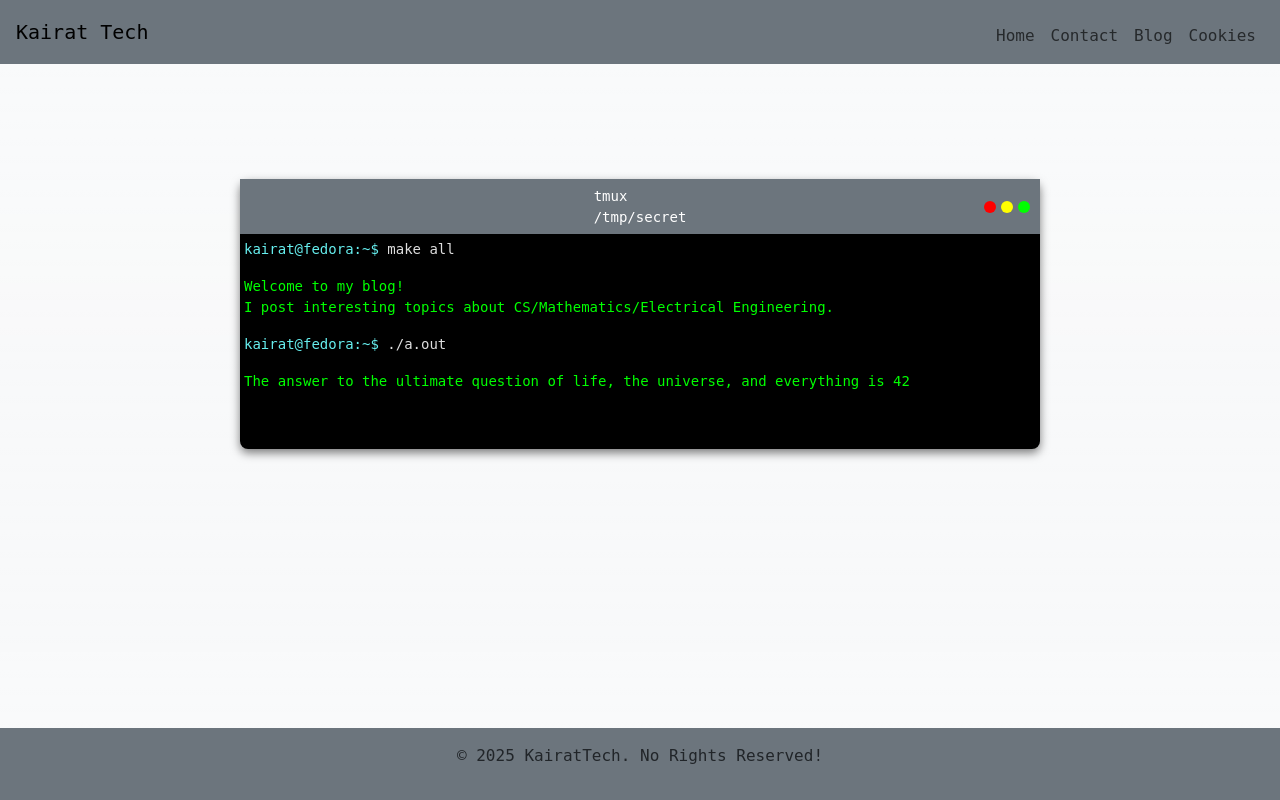
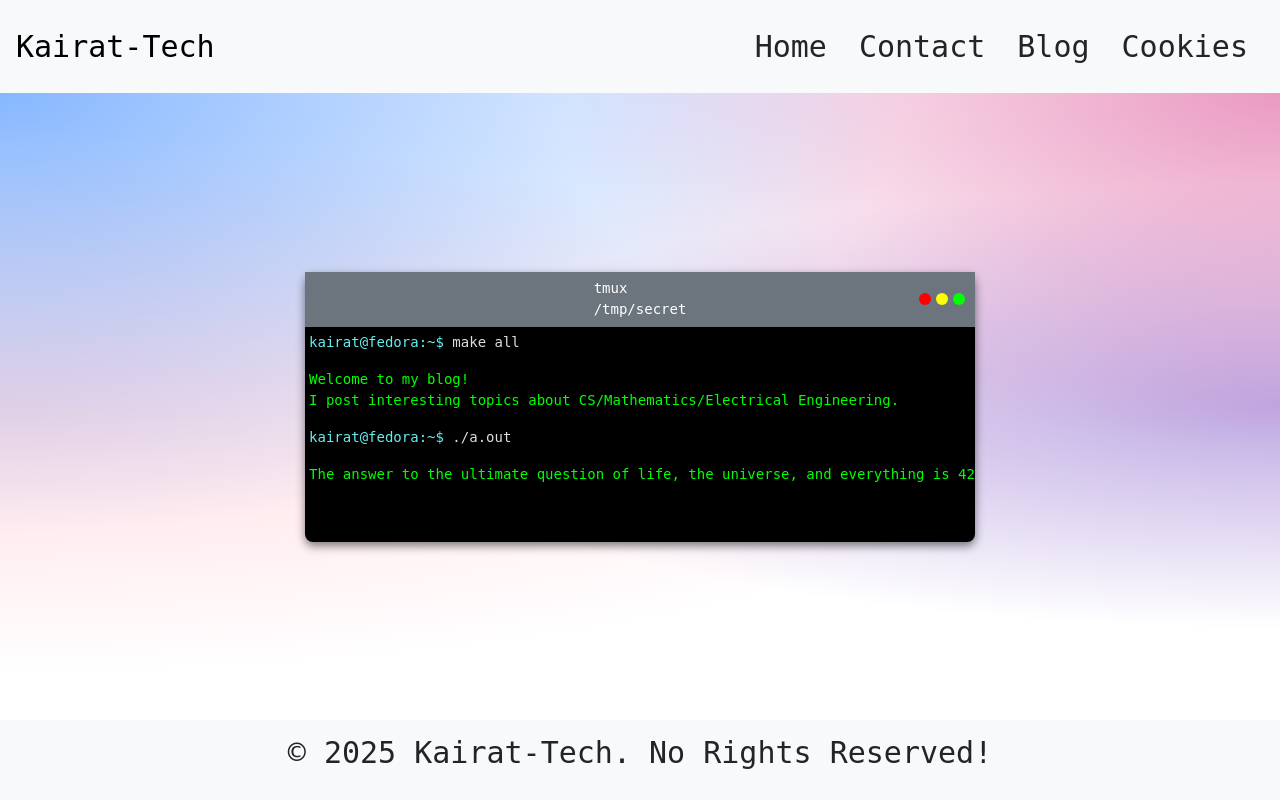
Before and after one commit to kairat-beep/MyAwesomeBlog, a Django app: page / in a window 1280 px wide. Run offline with Django 5.2, Linux system fonts and the light colour scheme; some libraries are stand-ins or nearby versions.

Commit message:
Theme pallete change

```diff
--- a/blog/static/blog.css
+++ /dev/null
@@ -1,3 +0,0 @@
-* {
-	font-family: "Overpass Mono", monospace;
-}
--- /dev/null
+++ b/static/base.css
@@ -0,0 +1,58 @@
+* {
+	font-family: "Overpass Mono", monospace;
+}
+
+.navbar .nav-link {
+  color: #212529;
+  padding: 0.5rem 1rem;
+  border-radius: 0.5rem;
+  transition: background-color 0.3s, color 0.3s;
+}
+
+.navbar, .navbar-brand, footer {
+  font-size:30px;
+  background-color: #f8f9fa
+}
+
+.navbar .nav-link:hover {
+  background-color:#9999a8;
+  color: #343a40;
+  text-decoration: none;
+}
+:root {
+  --bs-body-bg-rgb: 255, 255, 255;
+  --bs-primary-rgb: 13, 110, 253;
+  --bd-accent-rgb: 214, 51, 132;
+  --bd-violet-rgb: 111, 66, 193;
+  --bd-pink-rgb: 255, 192, 203;
+}
+
+main {
+  background-image: linear-gradient(180deg,rgba(var(--bs-body-bg-rgb),.01),rgba(var(--bs-body-bg-rgb),.1) 50%),radial-gradient(ellipse at top left,rgba(var(--bs-primary-rgb),.5),transparent 50%),radial-gradient(ellipse at top right,rgba(var(--bd-accent-rgb),.5),transparent 40%),radial-gradient(ellipse at center right,rgba(var(--bd-violet-rgb),.5),transparent 50%),radial-gradient(ellipse at center left,rgba(var(--bd-pink-rgb),.6),transparent 60%);
+}
+
+footer, nav {
+  background-color:#f8f9fa;
+}
+body {
+  display: flex;
+  flex-direction: column;
+  min-height: 100vh; /* allow full viewport, but can grow */
+}
+
+nav {
+  height: auto;
+}
+
+main {
+  display:flex;
+  flex-direction:column;
+  justify-content:center;
+  align-items:center;
+  flex-grow: 1;
+  min-height: 100%;
+}
+
+footer {
+  height: 80px;
+}
--- a/blog/static/intro.css
+++ b/static/home_intro.css
@@ -1,14 +1,13 @@
-#outer {
+.terminal-outer {
     display: flex;
     flex-direction: row;
     flex-wrap: wrap;
     justify-content: center;
     align-items: center;
-    height: 500px;
-    max-height: 100vh;
 }
+
 .terminal{
-    width: 80%;
+    min-width: 320px;
     max-width: 800px;
     background-color: #000000;
     border-radius: 8px;
--- a/blog/static/intro.js
+++ b/static/home_intro.js
@@ -1,23 +1,23 @@
 window.onload = function () {
   function show_second_prompt() {
-    new Typed("#type2", {
+    new Typed("#prompt2-input", {
       strings: ["./a.out"],
       typeSpeed: 80,
       onComplete: (self) => {
         setTimeout(() => {
-          $("#type2_response").toggleClass("d-none");
+          $("#prompt2-response").toggleClass("invisible");
           self.cursor.innerHTML = "";
         }, 500);
       }
     });
   }
-  var typed = new Typed("#type1", {
+  var typed = new Typed("#prompt1-input", {
     strings: ["make all"],
     typeSpeed: 80,
     onComplete: (self) => {
       setTimeout(() => {
-        $("#type1_response").toggleClass("d-none");
-        $("#prompt2").toggleClass("d-none");
+        $("#prompt1-response").toggleClass("invisible");
+        $("#prompt2").toggleClass("invisible");
         self.cursor.innerHTML = "";
         show_second_prompt();
       }, 400);
--- a/django_project/templates/base.html
+++ b/templates/base.html
@@ -3,16 +3,16 @@
 <head>
     <meta charset="UTF-8">
     <meta name="viewport" content="width=device-width, initial-scale=1.0">
-    <title>Kairat Tech</title>
+    <title>Kairat-Tech</title>
         <link href="https://cdn.jsdelivr.net/npm/bootstrap@5.3.3/dist/css/bootstrap.min.css" rel="stylesheet" integrity="sha384-QWTKZyjpPEjISv5WaRU9OFeRpok6YctnYmDr5pNlyT2bRjXh0JMhjY6hW+ALEwIH" crossorigin="anonymous">
     {% load static %}
     {% block assets %} {% endblock %}
 </head>
-<body class='pb-5 mb-3 bg-gradient bg-light'>
+<body>
     <!-- Navigation -->
-    <nav class="navbar navbar-expand-lg  bg-secondary text-dark">
+    <nav class="navbar navbar-expand-lg">
         <div class="container-fluid px-3">
-            <a class="navbar-brand" href="/">Kairat Tech</a>
+            <a class="navbar-brand" href="/">Kairat-Tech</a>
             <button class="navbar-toggler ms-auto" type="button"
                         data-bs-toggle="collapse"
                         data-bs-target="#navbarNav"
@@ -21,8 +21,8 @@
                         aria-label="Toggle navigation">
                 <span class="navbar-toggler-icon "></span>
             </button>
-            <div class="collapse navbar-collapse  flex-column align-items-end mt-2" id="navbarNav">
-                <ul class="navbar-nav text-end">
+            <div class="collapse navbar-collapse  flex-column align-items-end m-2" id="navbarNav">
+                <ul class="navbar-nav text-end d-flex gap-3">
                     <li class="nav-item"><a class="nav-link" href="/">Home</a></li>
                     <li class="nav-item"><a class="nav-link" href="/contact">Contact</a></li>
                     <li class="nav-item"><a class="nav-link" href="/blog">Blog</a></li>
@@ -31,17 +31,17 @@
             </div>
         </div>
     </nav>
-   <main class="mb-4">
+   <main>
        {% block content %} {% endblock %}
    </main>
     <!-- Footer -->
-    <footer class="fixed-bottom footer bg-secondary text-white py-3 user-select-none">
-        <div class="container text-center text-dark">
-            <p>&copy; 2025 KairatTech. No Rights Reserved!</p>
+    <footer class="container-fluid d-flex justify-content-center align-items-center user-select-none">
+        <div class="text-center">
+            <p>&copy; 2025 Kairat-Tech. No Rights Reserved!</p>
         </div>
     </footer>
     <script src="https://cdn.jsdelivr.net/npm/bootstrap@5.3.3/dist/js/bootstrap.bundle.min.js" integrity="sha384-YvpcrYf0tY3lHB60NNkmXc5s9fDVZLESaAA55NDzOxhy9GkcIdslK1eN7N6jIeHz" crossorigin="anonymous"></script>
     <script src="https://code.jquery.com/jquery-3.7.1.js"></script>
-    <link rel="stylesheet" href="{% static 'blog.css'%}"/>
+    <link rel="stylesheet" href="{% static 'base.css'%}"/>
 </body>
 </html>
--- a/django_project/templates/home.html
+++ b/templates/home.html
@@ -2,14 +2,14 @@
 
 {% block assets %}
     {% load static %}
-    <link rel="stylesheet" type='text/css' href="{% static 'intro.css' %}">
+    <link rel="stylesheet" type='text/css' href="{% static 'home_intro.css' %}">
+    <script type="text/javascript" src="{% static 'home_intro.js' %}"></script>
     <script type="text/javascript" src="https://unpkg.com/typed.js@2.1.0/dist/typed.umd.js"></script>
-    <script type="text/javascript" src="{% static 'intro.js' %}"></script>
 {% endblock %}
 
 {% block content %}
     <!-- About Section -->
-    <div id="outer">
+    <div class="terminal-outer">
       <div class="terminal">
         <div class="title-bar">
           <div class="software-name">
@@ -24,12 +24,12 @@
         </div>
         <div class="cli">
           <div id='prompt1'>
-            <p class="user">kairat@fedora:~$ <span id="type1" class='command'></span></p>
-            <p class = 'd-none' id='type1_response'>Welcome to my blog!</br>I post interesting topics about CS/Mathematics/Electrical Engineering.</br></p>
+            <p class="user">kairat@fedora:~$ <span id="prompt1-input" class='command'></span></p>
+            <p id='prompt1-response' class = 'invisible' >Welcome to my blog!</br>I post interesting topics about CS/Mathematics/Electrical Engineering.</br></p>
           </div>
-          <div id='prompt2' class="d-none" >
-              <p class="user">kairat@fedora:~$ <span id="type2" class='command'></span></p>
-              <p id='type2_response' class = 'd-none'>The answer to the ultimate question of life, the universe, and everything is 42</p>
+          <div id='prompt2' class="invisible" >
+             <p class="user">kairat@fedora:~$ <span id="prompt2-input" class='command'></span></p>
+             <p id='prompt2-response' class = 'invisible'>The answer to the ultimate question of life, the universe, and everything is 42</p>
           </div>
         </div>
       </div>
```
Also changed, not shown: django_project/settings.py (+3 -5 lines), templates/blog/blog.html (renamed from django_project/templates/blog/blog.html, +6 -9 lines), static/contact.css (added), static/contact.js (renamed from contact/static/contact.js), static/post.css (added), templates/contact/contact.html (renamed from django_project/templates/contact/contact.html), templates/contact/thanks.html (renamed from django_project/templates/contact/thanks.html), templates/cookies.html (renamed from django_project/templates/cookies.html), templates/post/post.html (renamed from django_project/templates/post/post.html).
